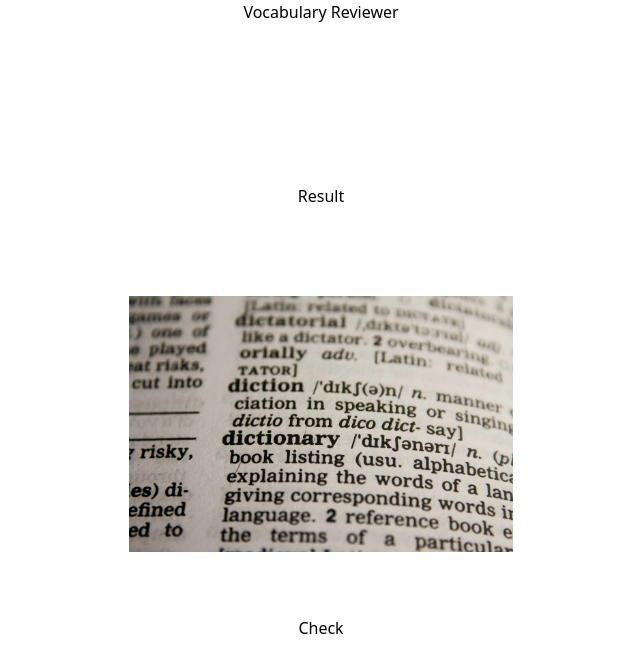
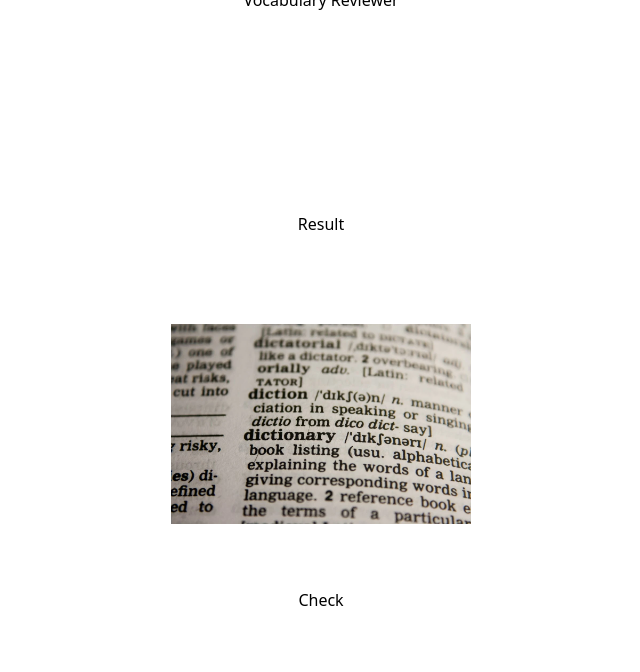
Before and after one commit to JeromeVargas/vocabulary_checker, a React (Vite) app: page / in a window 1280 px wide. Shown: the top 672 px of the page, without its empty margins (319-959 px from the left). Built offline with nearby package versions, Linux system fonts and the light colour scheme.

Commit message:
style: fix image height in layout

```diff
--- a/src/components/ImageSection.tsx
+++ b/src/components/ImageSection.tsx
@@ -8,13 +8,11 @@ const ImageSection = ({ handleReset, images, image }: ImageSectionProps) => {
   return (
     <>
       {images.length > 0 ? (
-        <div className="h-64">
-          <img
-            className="flex-1 h-full"
-            src={`src/assets/${images[image]}.png`}
-            alt={`${images[image]}`}
-          />
-        </div>
+        <img
+          className="h-1/4"
+          src={`src/assets/${images[image]}.png`}
+          alt={`${images[image]}`}
+        />
       ) : (
         <>
           <p>You do not have any more words to review</p>
```
